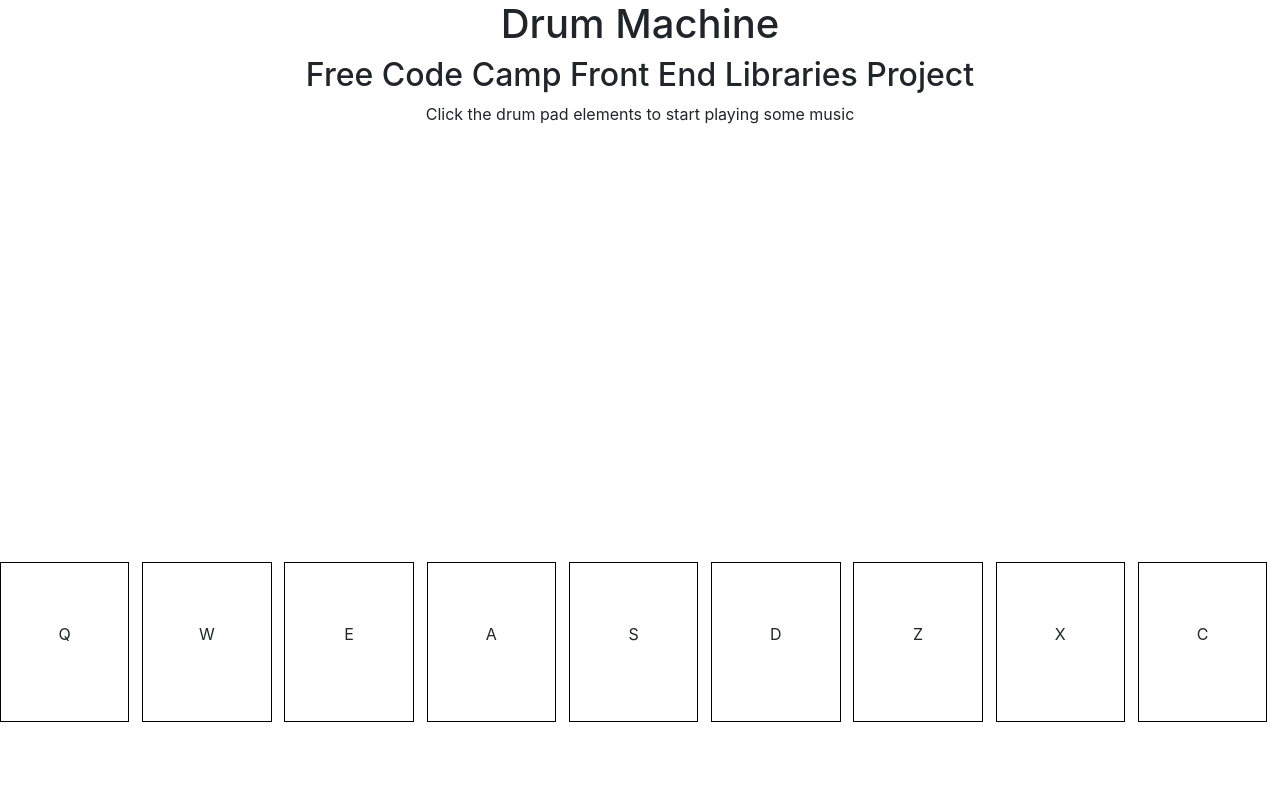
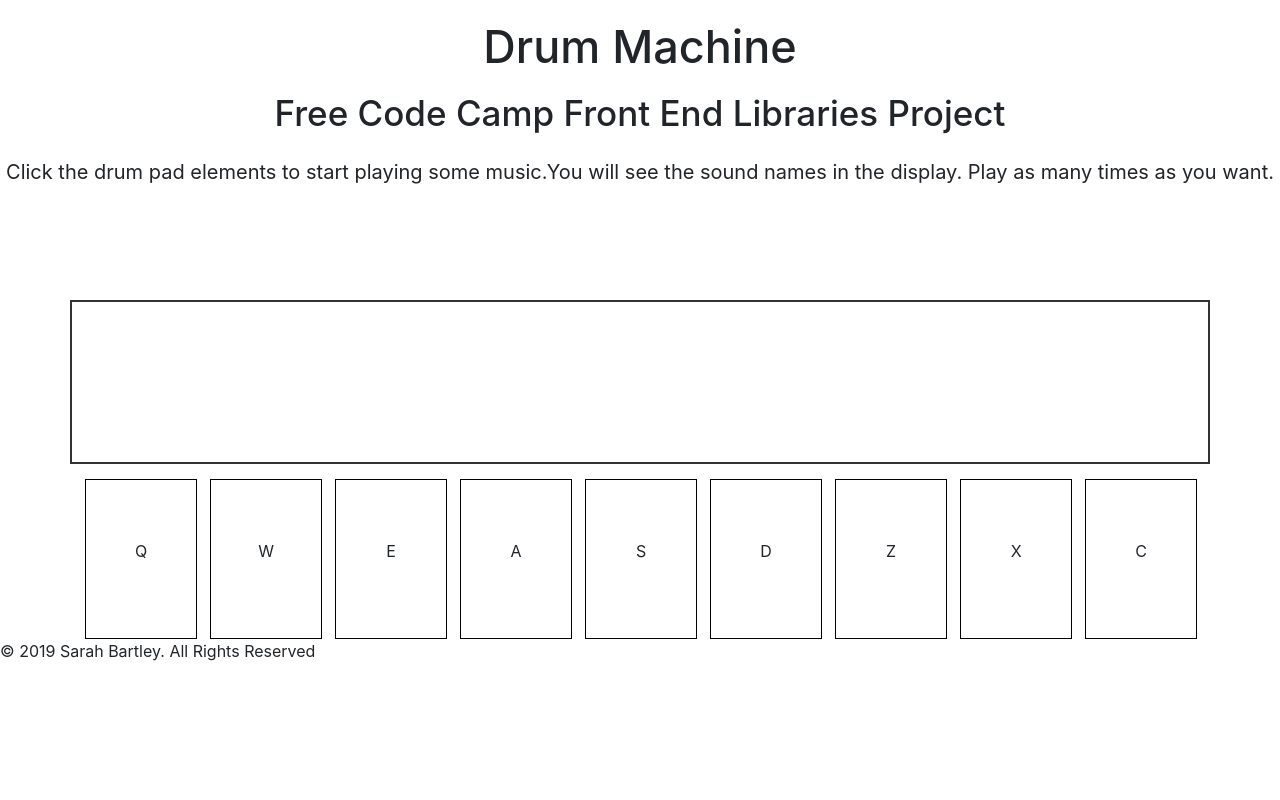
Before and after one commit to BritishPandaChick/fcc-drum-machine, a React (Create React App) app: page / in a window 1280 px wide. Shown: the top 800 px of the page. Built offline with nearby package versions, Linux system fonts and the light colour scheme.

Commit message:
Change data variable to sounds. Replace sounds in sounds variable. Began adding Bootstrap and CSS to app

```diff
--- a/public/index.html
+++ b/public/index.html
@@ -13,7 +13,9 @@
     <header>
       <h1 class="text-center">Drum Machine</h1>
       <h2 class="text-center">Free Code Camp Front End Libraries Project</h2>
-      <p class="text-center">Click the drum pad elements to start playing some music</p>
+      <p class="text-center">Click the drum pad elements to start playing some
+        music.You will see the sound names in the display. Play as many times as
+        you want.</p>
     </header>
 
     <main>
--- a/src/App.css
+++ b/src/App.css
@@ -1,17 +1,38 @@
-#display{
-  height: 25vh;
-  display: flex;
-  justify-content: center;
-  align-items: center;
-  font-size: 75;
+/* Header */
+header {
+  height: 300px;
+  padding: 20px 0;
+}
+
+header h1 {
+  font-size: 45px;
+  padding-bottom: 10px;
+}
+
+header h2 {
+  font-size: 35px;
+  padding-bottom: 15px;
+}
+
+header p {
+  font-size: 20px;
+}
+
+/* App styles */
+#display {
+  border: 2px solid #333;
+  width: 100%;
+  padding: 80px 0;
+  font-size: 25px;
+  text-align: center;
+  color: #333;
 }
 
 #drum-pads {
-  height: 75vh;
-  width: 100vw;
+  width: 100%;
   display: flex;
-  justify-content: center;
-  align-items: center;
+  margin-top: 15px;
+  padding-left: 15px;
 }
 
 .drum-pad {
--- a/src/App.js
+++ b/src/App.js
@@ -2,16 +2,16 @@
 import ReactDOM from 'react-dom';
 import './App.css';
 
-const data = [
-  { id: 'chimes', letter: 'Q', src: 'http://www.codemist.co.uk/AmsterdamCatalog/02/02_01_4.wav' },
-  { id: 'bells', letter: 'W', src:'http://orteil.dashnet.org/cookieclicker/snd/jingle.mp3' },
-  { id: 'santa', letter: 'E', src: 'https://cdn.instructables.com/ORIG/FGK/19YK/IHUUE8SE/FGK19YKIHUUE8SE.mp3' },
+const sounds = [
+  { id: 'bells', letter: 'Q', src: 'http://dight310.byu.edu/media/audio/FreeLoops.com/2/2/Christmas%20Bells%20Loop-18474-Free-Loops.com.mp3' },
+  { id: 'santa', letter: 'W', src:'http://thecyberbuddy.com/sounds/ho-ho-ho.wav' },
+  { id: 'sleigh bells', letter: 'E', src: 'http://sfxcontent.s3.amazonaws.com/soundfx/SleighBells3.mp3' },
   { id: 'champagne', letter: 'A', src: 'http://sfxcontent.s3.amazonaws.com/soundfx/ChampagnePopPour.mp3' },
   { id: 'turkey', letter: 'S', src: 'http://courses.cs.vt.edu/~cs1004/turkeyGobble.mp3' },
-  { id: 'waterfall', letter: 'D', src: 'http://members.home.nl/sodejuu/index/TEMP/MP3%20pink%20noise.mp3' },
-  { id: 'splash', letter: 'Z', src: 'http://tteacher.net/Sound/Bruitages/plongeon-SF.mp3' },
-  { id: 'stream', letter: 'X', src: 'http://dight310.byu.edu/media/audio/FreeLoops.com/2/2/Brook%20Sound%20Effect-23172-Free-Loops.com.mp3' },
-  { id: 'ocean', letter: 'C', src:'http://www.mp3item.com/soundeffects/seawave03.wav' },
+  { id: 'party horn', letter: 'D', src: 'http://dight310.byu.edu/media/audio/FreeLoops.com/5/5/Party%20Horn.wav-22854-Free-Loops.com.mp3' },
+  { id: 'waterfall', letter: 'Z', src: 'http://csfiles.maniapc.org/cs/sound/ambience/waterfall1.wav' },
+  { id: 'rain', letter: 'X', src: 'http://msh38.ivyro.net/bookphotoshopdata2/rain03.wav' },
+  { id: 'stream', letter: 'C', src:'http://koo.corpus.cam.ac.uk/naturesound/waves/riviere3.wav' },
 ];
 
 class DrumPad extends React.Component {
@@ -42,7 +42,7 @@
   render() {
     return (
       <div
-        className='drum-pad'
+        className="drum-pad"
         id={this.props.id}
         onClick={this.handleClick}
        >
@@ -50,8 +50,9 @@
         <audio
           src={this.props.src}
           id={this.props.letter}
-          className='clip'
-          ref={ref => this.audio = ref}></audio>
+          className="clip"
+          ref={ref => this.audio = ref}>
+        </audio>
       </div>
     )
   }
@@ -61,7 +62,7 @@
   constructor(props) {
     super(props);
     this.state = {
-      display: ''
+      display: ""
     }
   }
 
@@ -70,16 +71,20 @@
   render() {
     return (
       <div id="drum-machine">
+        <div class="container">
+          <div class="row">
             <div id="display">{this.state.display}</div>
               <div id="drum-pads">
-          {data.map(d => (
+                {sounds.map(s => (
                 <DrumPad
-            id={d.id}
-            letter={d.letter}
-            src={d.src}
+                  id={s.id}
+                  letter={s.letter}
+                  src={s.src}
                   handleDisplay={this.handleDisplay}
                   />
                 ))}
+              </div>
+          </div>
         </div>
       </div>
     )
```
Lines whose indentation alone changed are shown as unchanged.
